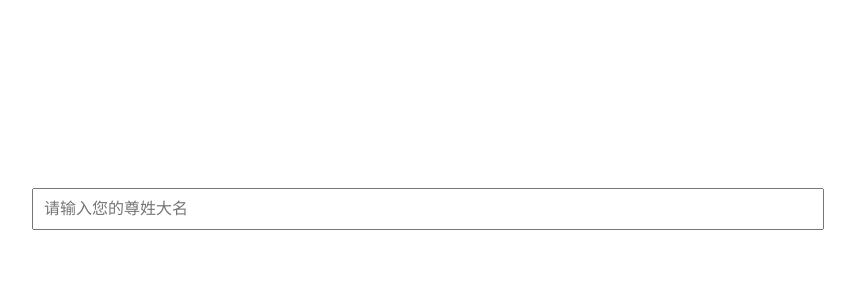
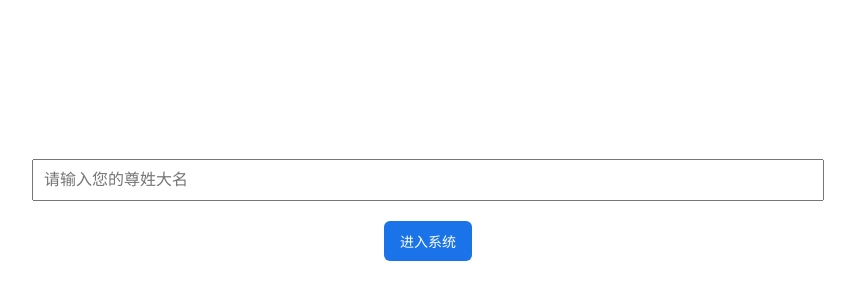
Before and after one commit to yalesherwin/attendance, a plain HTML site: page index.html in a window 1280 px wide. Shown: the part 196-496 px from the top of the page, without its empty margins (212-1067 px from the left). Drawn offline with Linux system fonts and the light colour scheme.

Commit message:
更新 index.html

```diff
--- a/index.html
+++ b/index.html
@@ -52,7 +52,7 @@
   <div id="loginScreen">
     <div id="typewriter"></div>
     <input type="text" id="nameInput" placeholder="请输入您的尊姓大名">
-    <button id="enterBtn" onclick="submitName()">进入系统</button>
+    <button id="enterBtn" onclick="submitName()" style="display:inline-block;margin-top:10px;">进入系统</button>
   </div>
 
   <h1>CHINACNU STEEL 员工打卡系统</h1>
@@ -141,7 +141,7 @@ function typeWithText(text) {
 
 // 显示按钮，防止因等待API而隐藏
 // 不隐藏按钮，但保留原有显示逻辑
-// document.querySelector("button").style.display = "inline-block";
+// // 按钮已在 HTML 中设置显示，无需强制设置
 }
 
     // 你的其余打卡逻辑函数仍有效，包括 loadAttendance() 等
```
